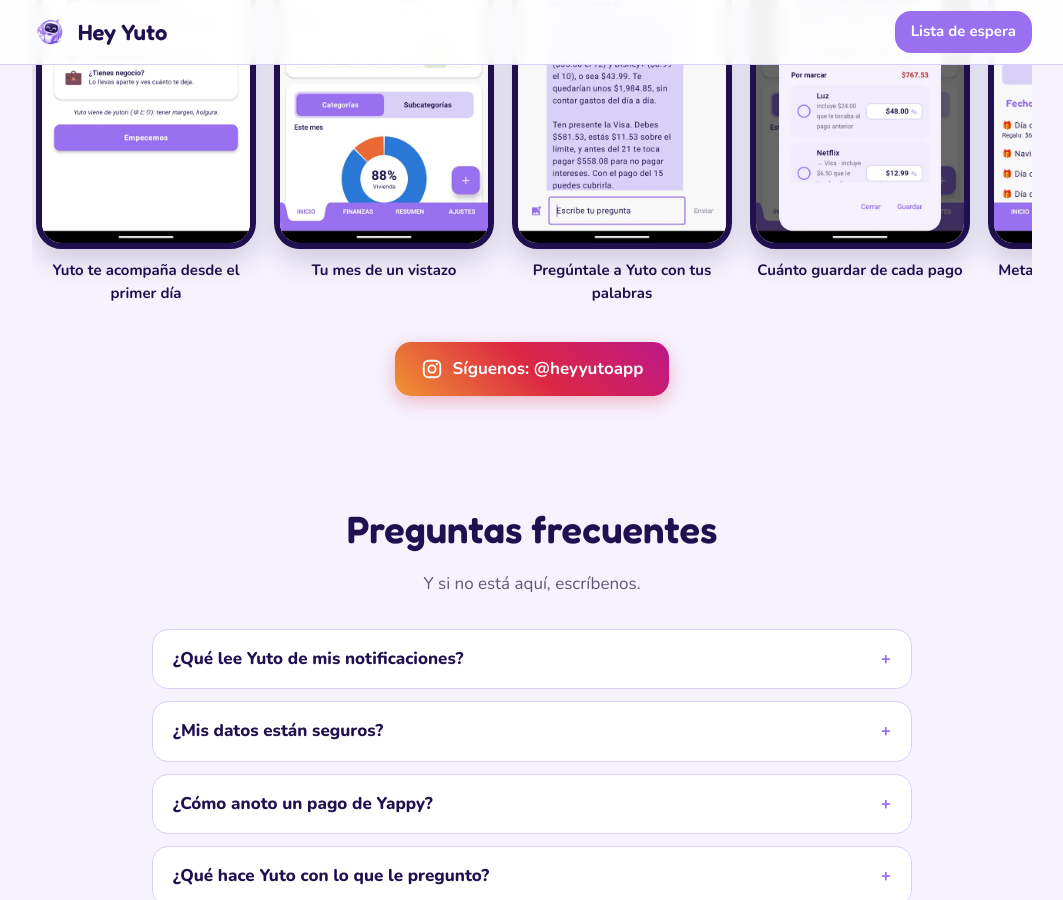
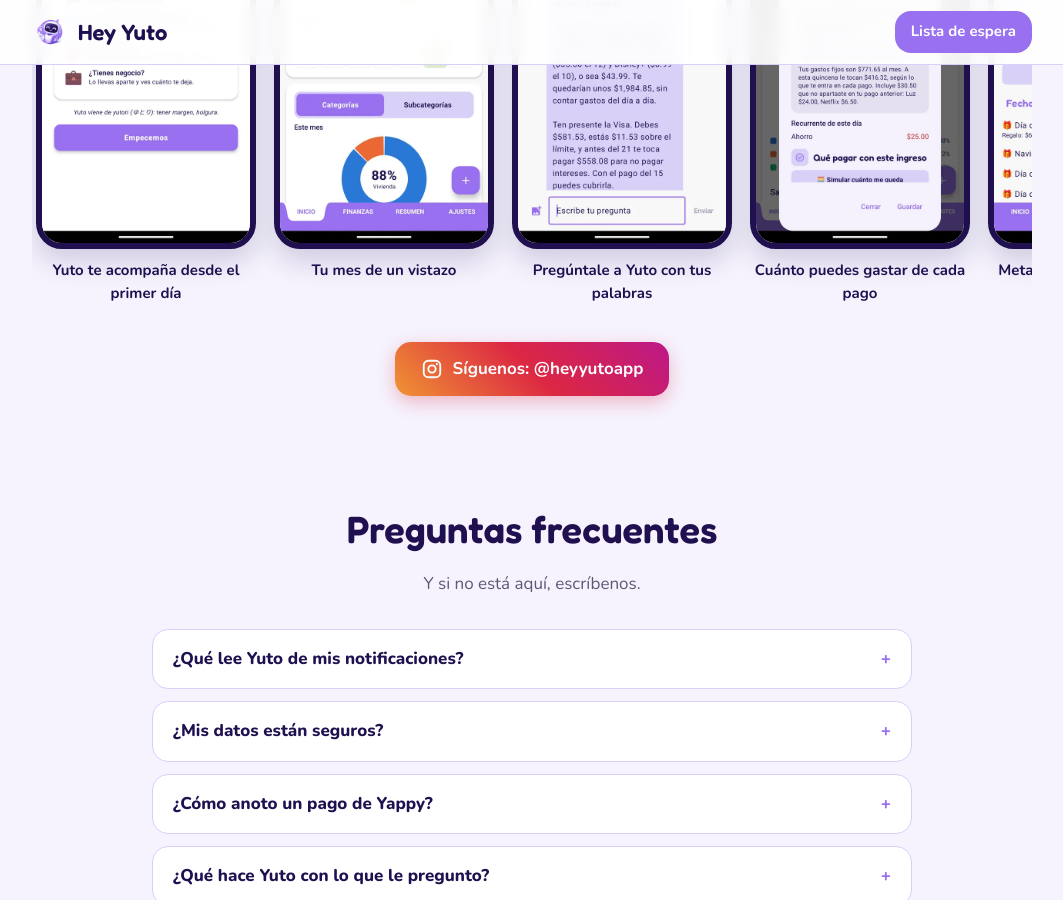
Before and after one commit to Dacoca34/yuto-legal, a Jekyll site: the page index.html, which Jekyll copies as it is, in a window 1280 px wide and 900 px high, scrolled down 3227 px. Shown: the whole window, without its empty margins (108-1171 px from the left). Built offline with Jekyll 4.4.1, drawn with Linux system fonts in a browser that asks for light colours.

Commit message:
Dia de pago 0.74: captura nueva con lo obligatorio, cuanto puedes gastar y lo opcional aparte

```diff
--- a/index.html
+++ b/index.html
@@ -60,7 +60,7 @@
     <figure><img src="assets/capturas/bienvenida.webp" alt="Pantalla de bienvenida: Yuto se presenta" loading="lazy" width="540" height="1200"><figcaption>Yuto te acompaña desde el primer día</figcaption></figure>
     <figure><img src="assets/capturas/inicio.webp" alt="Inicio: calendario del mes con lo que entra y sale cada día y el saldo de cada día" loading="lazy" width="540" height="1200"><figcaption>Tu mes de un vistazo</figcaption></figure>
     <figure><img src="assets/capturas/yuto.webp" alt="Pregúntale a Yuto: cómo voy este mes y cuánto me queda hasta el pago, contestado con los números de la cuenta" loading="lazy" width="540" height="1200"><figcaption>Pregúntale a Yuto con tus palabras</figcaption></figure>
-    <figure><img src="assets/capturas/dia-de-pago.webp" alt="Día de pago: cuánto guardar para recurrentes, tarjeta y metas, y qué pagar con este ingreso" loading="lazy" width="540" height="1200"><figcaption>Cuánto guardar de cada pago</figcaption></figure>
+    <figure><img src="assets/capturas/dia-de-pago.webp" alt="Día de pago: te pagaron, lo obligatorio (gastos fijos y tarjeta), cuánto puedes gastar y, aparte, lo que puedes apartar si quieres" loading="lazy" width="540" height="1200"><figcaption>Cuánto puedes gastar de cada pago</figcaption></figure>
     <figure><img src="assets/capturas/ahorro.webp" alt="Ahorro: metas con cuánto apartar por quincena, a este ritmo llegas el..., y fechas para regalar" loading="lazy" width="540" height="1200"><figcaption>Metas, y a este ritmo cuándo llegas</figcaption></figure>
     <figure><img src="assets/capturas/recurrentes.webp" alt="Recurrentes: alquiler, luz, internet, una prueba gratis y los cargos de la tarjeta" loading="lazy" width="540" height="1200"><figcaption>Tus cobros fijos y lo que cobra la tarjeta</figcaption></figure>
     <figure><img src="assets/capturas/estado-de-cuenta.webp" alt="Estado de cuenta en PDF: los movimientos leídos, con lo ya anotado desmarcado" loading="lazy" width="540" height="1200"><figcaption>Tu estado de cuenta, sin escribir nada</figcaption></figure>
```
Also changed, not shown: assets/capturas/dia-de-pago.webp.
